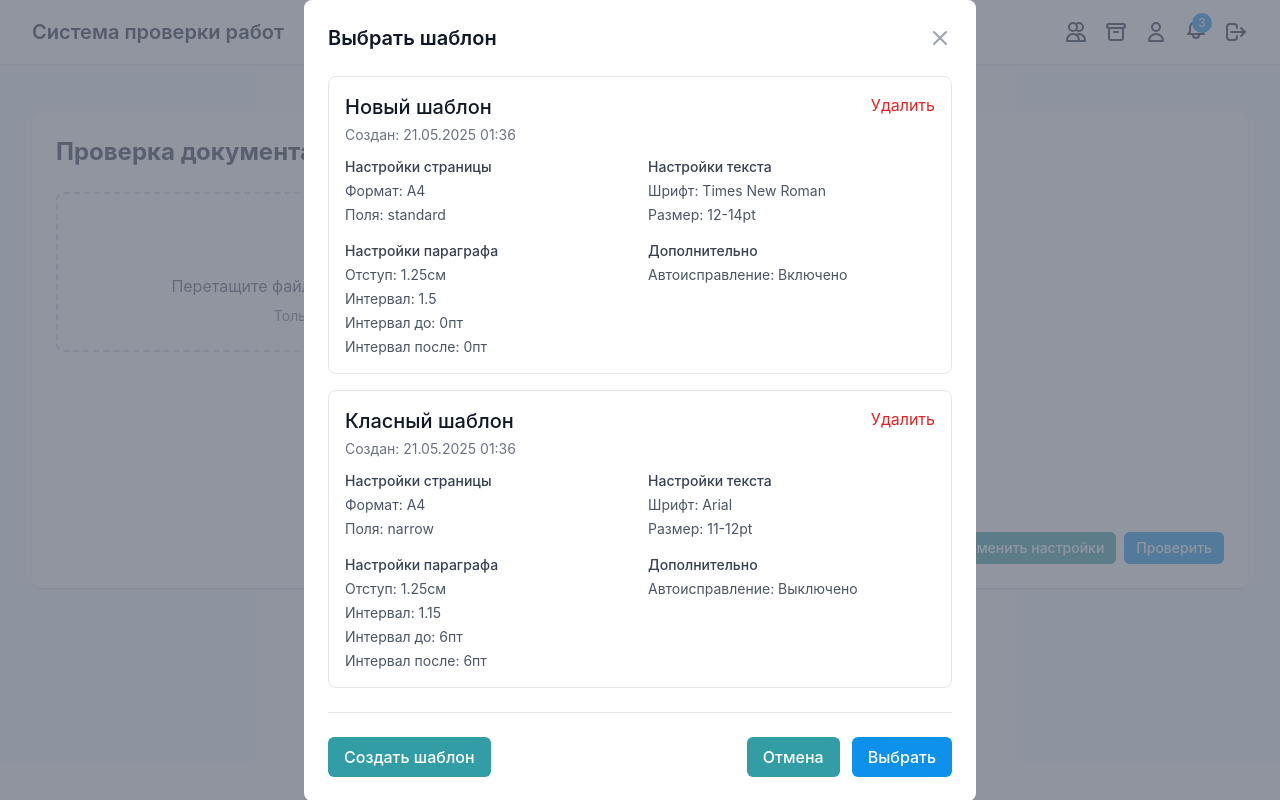
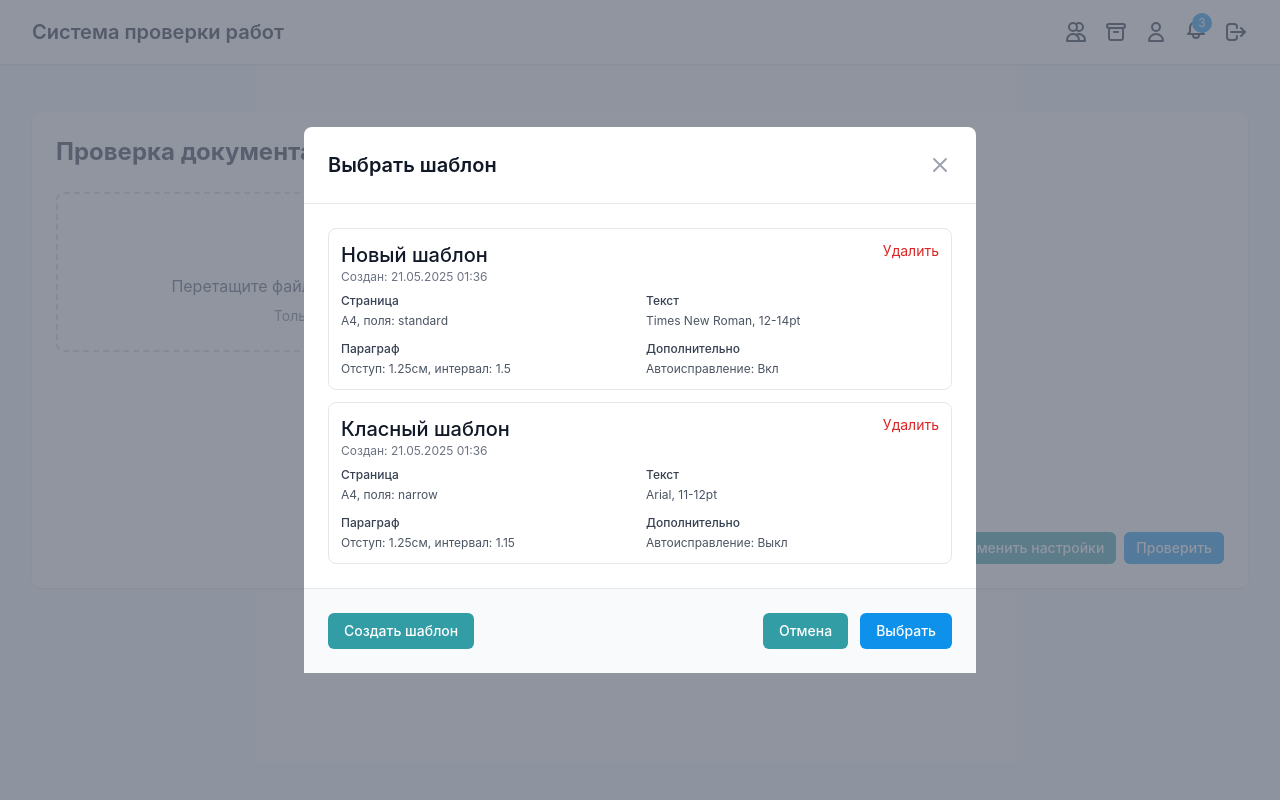
Before and after one commit to plmkr-std/bolt-project, an Angular app: page /dashboard in a window 1280 px wide. Both pictures are taken after a click on the button "Выбрать шаблон". Built offline with nearby package versions, Linux system fonts and the light colour scheme.

Commit message:
Update template modal with scrolling

```diff
--- a/src/app/components/dashboard/template-modal/template-modal.component.ts
+++ b/src/app/components/dashboard/template-modal/template-modal.component.ts
@@ -11,8 +11,9 @@ import { ValidationSettingsDTO } from '../../../models/validation.model';
   imports: [CommonModule, FormsModule],
   template: `
     <div class="fixed inset-0 bg-gray-500 bg-opacity-75 flex items-center justify-center z-50">
-      <div class="bg-white rounded-lg p-6 max-w-2xl w-full mx-4">
-        <div class="flex justify-between items-center mb-6">
+      <div class="bg-white rounded-lg w-full max-w-2xl mx-4 max-h-[90vh] flex flex-col">
+        <div class="p-6 border-b">
+          <div class="flex justify-between items-center">
             <h2 class="text-xl font-semibold">{{ isCreating ? 'Создать шаблон' : 'Выбрать шаблон' }}</h2>
             <button
               (click)="onClose()"
@@ -23,7 +24,9 @@ import { ValidationSettingsDTO } from '../../../models/validation.model';
               </svg>
             </button>
           </div>
+        </div>
 
+        <div class="p-6 overflow-y-auto flex-1">
           @if (isCreating) {
             <div class="mb-6">
               <label class="form-label">Название шаблона</label>
@@ -35,65 +38,59 @@ import { ValidationSettingsDTO } from '../../../models/validation.model';
               >
             </div>
           } @else {
-          <div class="space-y-4">
+            <div class="space-y-3">
               @for (template of templates; track template._id) {
                 <div
-                class="p-4 border rounded-lg hover:border-primary-500 cursor-pointer transition-colors duration-200"
+                  class="p-3 border rounded-lg hover:border-primary-500 cursor-pointer transition-colors duration-200"
                   [class.border-primary-500]="selectedTemplate?._id === template._id"
                   [class.bg-primary-50]="selectedTemplate?._id === template._id"
                   (click)="selectTemplate(template)"
                 >
-                <div class="flex justify-between items-start mb-3">
+                  <div class="flex justify-between items-start mb-2">
                     <div>
                       <h3 class="font-medium text-gray-900">{{ template.name }}</h3>
-                    <p class="text-sm text-gray-500 mt-1">
+                      <p class="text-xs text-gray-500">
                         Создан: {{ template.createdAt | date:'dd.MM.yyyy HH:mm' }}
                       </p>
                     </div>
                     <button
-                    class="text-error-600 hover:text-error-800"
+                      class="text-error-600 hover:text-error-800 text-sm"
                       (click)="deleteTemplate(template._id, $event)"
                     >
                       Удалить
                     </button>
                   </div>
 
-                <div class="grid grid-cols-2 gap-4 text-sm">
-                  <!-- Настройки страницы -->
+                  <div class="grid grid-cols-2 gap-3 text-sm">
                     <div>
-                    <h4 class="font-medium text-gray-700 mb-1">Настройки страницы</h4>
-                    <ul class="space-y-1 text-gray-600">
-                      <li>Формат: {{ template.settings.sectionSettings.pageTemplate }}</li>
-                      <li>Поля: {{ template.settings.sectionSettings.fieldTemplate }}</li>
-                    </ul>
+                      <h4 class="font-medium text-gray-700 text-xs mb-1">Страница</h4>
+                      <div class="text-xs text-gray-600">
+                        {{ template.settings.sectionSettings.pageTemplate }},
+                        поля: {{ template.settings.sectionSettings.fieldTemplate }}
+                      </div>
                     </div>
 
-                  <!-- Настройки текста -->
                     <div>
-                    <h4 class="font-medium text-gray-700 mb-1">Настройки текста</h4>
-                    <ul class="space-y-1 text-gray-600">
-                      <li>Шрифт: {{ template.settings.textSettings.fontStyle }}</li>
-                      <li>Размер: {{ template.settings.textSettings.leftBorderSize }}-{{ template.settings.textSettings.rightBorderSize }}pt</li>
-                    </ul>
+                      <h4 class="font-medium text-gray-700 text-xs mb-1">Текст</h4>
+                      <div class="text-xs text-gray-600">
+                        {{ template.settings.textSettings.fontStyle }},
+                        {{ template.settings.textSettings.leftBorderSize }}-{{ template.settings.textSettings.rightBorderSize }}pt
+                      </div>
                     </div>
 
-                  <!-- Настройки параграфа -->
                     <div>
-                    <h4 class="font-medium text-gray-700 mb-1">Настройки параграфа</h4>
-                    <ul class="space-y-1 text-gray-600">
-                      <li>Отступ: {{ template.settings.paragraphSettings.firstLine }}см</li>
-                      <li>Интервал: {{ template.settings.paragraphSettings.lineSpacing }}</li>
-                      <li>Интервал до: {{ template.settings.paragraphSettings.intervalBeforeSpacing }}пт</li>
-                      <li>Интервал после: {{ template.settings.paragraphSettings.intervalAfterSpacing }}пт</li>
-                    </ul>
+                      <h4 class="font-medium text-gray-700 text-xs mb-1">Параграф</h4>
+                      <div class="text-xs text-gray-600">
+                        Отступ: {{ template.settings.paragraphSettings.firstLine }}см,
+                        интервал: {{ template.settings.paragraphSettings.lineSpacing }}
+                      </div>
                     </div>
 
-                  <!-- Дополнительные настройки -->
                     <div>
-                    <h4 class="font-medium text-gray-700 mb-1">Дополнительно</h4>
-                    <ul class="space-y-1 text-gray-600">
-                      <li>Автоисправление: {{ template.settings.autofix ? 'Включено' : 'Выключено' }}</li>
-                    </ul>
+                      <h4 class="font-medium text-gray-700 text-xs mb-1">Дополнительно</h4>
+                      <div class="text-xs text-gray-600">
+                        Автоисправление: {{ template.settings.autofix ? 'Вкл' : 'Выкл' }}
+                      </div>
                     </div>
                   </div>
                 </div>
@@ -102,11 +99,13 @@ import { ValidationSettingsDTO } from '../../../models/validation.model';
               }
             </div>
           }
+        </div>
 
-        <div class="flex justify-between mt-6 pt-6 border-t">
+        <div class="p-6 border-t bg-gray-50">
+          <div class="flex justify-between items-center">
             @if (!isCreating) {
               <button
-              class="btn btn-secondary"
+                class="btn btn-secondary text-sm"
                 (click)="startCreating()"
               >
                 Создать шаблон
@@ -114,18 +113,19 @@ import { ValidationSettingsDTO } from '../../../models/validation.model';
             }
             <div class="flex space-x-3 ml-auto">
               <button
-              class="btn btn-secondary"
+                class="btn btn-secondary text-sm"
                 (click)="onClose()"
               >
                 Отмена
               </button>
               <button
-              class="btn btn-primary"
+                class="btn btn-primary text-sm"
                 [disabled]="isCreating ? !newTemplateName : !selectedTemplate"
                 (click)="onSave()"
               >
                 {{ isCreating ? 'Создать' : 'Выбрать' }}
               </button>
+            </div>
           </div>
         </div>
       </div>
```
Lines whose indentation alone changed are shown as unchanged.
